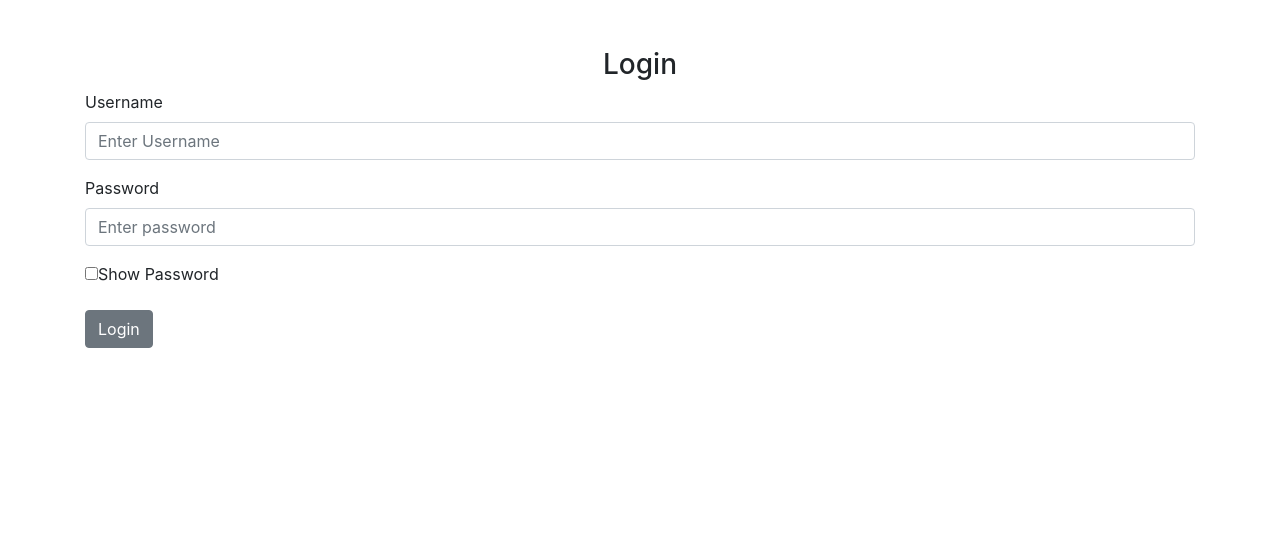
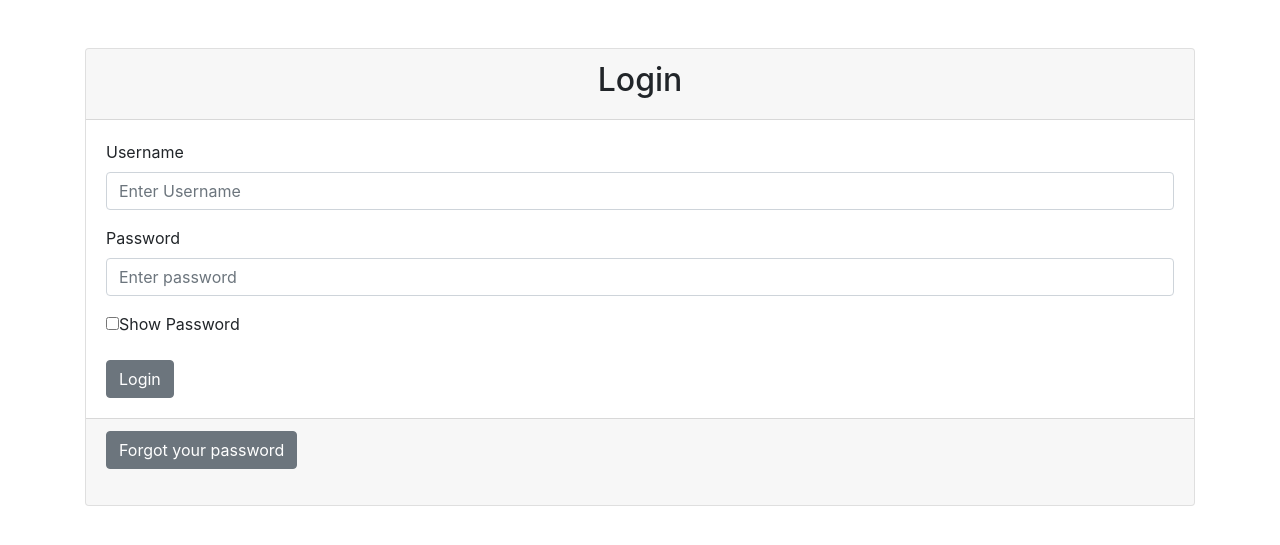
Before and after one commit to CTMFajardo/sarimaforecast, a Flask app: page /login in a window 1280 px wide. Shown: the part 56-601 px from the top of the page. Run offline with Flask 3, Linux system fonts and the light colour scheme; some libraries are stand-ins or nearby versions.

Commit message:
add secret question and answer in html and backend

```diff
--- a/website/auth.py
+++ b/website/auth.py
@@ -30,6 +30,49 @@ def login():
                     return redirect(url_for('views.home'))
                 else:
                     flash('Incorrect password',category='error')
+        if request.form['action'] == 'forgotPass':
+            user_name = request.form.get('forgotPassUsername')
+
+            user = User.query.filter_by(user_name=user_name).first()
+            if user:
+                secret_question = user.secret_question
+                return render_template("login.html", user=current_user, user_name=user_name,
+                                       secret_question=secret_question, adminAcct=adminAcct)
+            else:
+                flash('User not found', category='error')
+        if request.form['action'] == 'secretAnswerConfirm':
+            user_name = request.form.get('forgot_user_name')
+            secret_answer = request.form.get('secret_answer')
+
+            user = User.query.filter_by(user_name=user_name).first()
+            if user:
+                if user.secret_answer == secret_answer:
+                    flash('Secret answer confirmed. You can now reset your password.', category='success')
+                    resetPassword = True
+                    return render_template("login.html", user=current_user, user_name=user_name,
+                                           resetPassword=resetPassword, adminAcct=adminAcct)
+                else:
+                    flash('Incorrect answer', category='error')
+            else:
+                flash('User not found', category='error')
+        if request.form['action'] == 'resetPassword':
+            user_name = request.form.get('reset_user_name')
+            new_password1 = request.form.get('new_password')
+            new_password2 = request.form.get('new_password2')
+
+            user = User.query.filter_by(user_name=user_name).first()
+            if user:
+                if new_password1 != new_password2:
+                    flash('Passwords do not match', category='error')
+                elif len(new_password1) < 6:
+                    flash('Password must be at least 6 characters', category='error')
+                else:
+                    user.password = generate_password_hash(new_password1, method='scrypt')
+                    db.session.commit()
+                    flash('Password reset successfully!', category='success')
+                    return redirect(url_for('auth.login'))
+            else:
+                flash('User not found', category='error')
 
         #not needed due to create_admin function in create.py
         #if request.form['action'] == 'addAcct':
@@ -68,6 +111,8 @@ def createaccount():
             password1 = request.form.get('password1')
             password2 = request.form.get('password2')
             position = request.form.get('position')
+            secret_question = request.form.get('secret_question')
+            secret_answer = request.form.get('secret_answer')
 
             user = User.query.filter_by(user_name=user_name).first()
 
@@ -83,12 +128,16 @@ def createaccount():
                 flash('Password don\'t match', category='error')
             elif len(password1) < 6:
                 flash('Password must be at least 6 characters', category='error')
+            elif len(secret_question) < 4:
+                flash('Secret question must be at least 4 characters', category='error')
+            elif len(secret_answer) < 4:
+                flash('Secret answer must be at least 4 characters', category='error')
             elif position == '---':
                 flash('Position cannot be empty', category='error')
             else:
                 new_user = User(user_name=user_name, first_name=first_name, last_name=last_name,
                             password=generate_password_hash(password1,method='scrypt'),
-                            position=position)
+                            position=position, secret_question=secret_question, secret_answer=secret_answer)
                 db.session.add(new_user)
                 db.session.commit()
                 #login_user(user,remember=True)
--- a/website/templates/login.html
+++ b/website/templates/login.html
@@ -3,8 +3,13 @@
     <br><br><br><br>
     <h1></h1>
 
+    <div class="card">
+      <div class="card-header">
+        <h2 align="center">Login</h2>
+      </div>
+      <div class="card-body">
         <form method="POST">
-        <h3 align="center">Login</h3>
+
           <div class="form-group">
             <label for="user_name">Username</label>
             <input
@@ -29,7 +34,7 @@
           <input type="checkbox" onclick="togglePasswordVisibility('password')">Show Password
           <br>
           <br>
-        <button type="submit" class="btn btn-secondary"  name="action" value="login">Login</button>
+          <button type="submit" class="btn btn-secondary" name="action" value="login">Login</button>
           <br>
           <!--{% if adminAcct == False %}
           <div>
@@ -37,5 +42,125 @@
           </div>
           {% endif %}-->
         </form>
+      </div>
+      <div class="card-footer">
+          <button class="btn btn-secondary" type="button" data-toggle="collapse" data-target="#forgotPassword" aria-expanded="false" aria-controls="collapseExample">
+              Forgot your password
+          </button>
+          <br><br>
+          <div class="collapse" id="forgotPassword">
+            <form method="POST">
+              <div class="form-group">
+                <label for="secret_question">Enter Username</label>
+                <input
+                  type="text"
+                  class="form-control"
+                  id="forgotPassUsername"
+                  name="forgotPassUsername"
+                  placeholder="Username"
+                  required
+                  title="Username is required"
+                />
+                <br>
+                <button type="submit" class="btn btn-secondary" name="action" value="forgotPass">Check account</button>
+                <br>
+
+            </form>
+          </div>
+        </div>
+      </div>
+    </div>
+    <br>
+    {% if secret_question %}
+    <div class="card">
+      <div class="card-header">
+        <h2 align="center">Forgot Password</h2>
+      </div>
+      <div class="card-body">
+        <form method="POST">
+          <div class="form-group">
+            <label for="answer">Username</label>
+            <input
+              type="text"
+              class="form-control"
+              id="forgot_user_name"
+              name="forgot_user_name"
+              value="{{ user_name }}"
+              readonly
+            />
+          </div>
+          <br>
+          <p>Secret Question: {{ secret_question }}</p>
+          <br>
+          <div class="form-group">
+            <label for="secret_answer">Enter your Answer</label>
+            <input
+              type="text"
+              class="form-control"
+              id="secret_answer"
+              name="secret_answer"
+              placeholder="Answer"
+              required
+            />
+          </div>
+          <br>
+          <button type="submit" class="btn btn-secondary" name="action" value="secretAnswerConfirm">Confirm</button>
+          <br>
+        </form>
+      </div>
+    </div>
+    <br>
+    {% endif %}
+
+    <br>
+    {% if resetPassword %}
+    <div class="card">
+      <div class="card-header">
+        <h2 align="center">Reset Password</h2>
+      </div>
+      <div class="card-body">
+        <form method="POST">
+          <div class="form-group">
+            <label for="answer">Username</label>
+            <input
+              type="text"
+              class="form-control"
+              id="reset_user_name"
+              name="reset_user_name"
+              value="{{ user_name }}"
+              readonly
+            />
+          </div>
+          <br>
+          <div class="form-group">
+            <label for="new_password">New Password</label>
+            <input
+              type="password"
+              class="form-control"
+              id="new_password"
+              name="new_password"
+              placeholder="Enter new password"
+              required
+            />
+          </div>
+          <br>
+          <div class="form-group">
+            <label for="confirm">Repeat Password</label>
+            <input
+              type="password"
+              class="form-control"
+              id="new_password2"
+              name="new_password2"
+              placeholder="Repeat password"
+              required
+            />
+          </div>
+          <br>
+          <button type="submit" class="btn btn-secondary" name="action" value="resetPassword">Reset Password</button>
+          <br>
+        </form>
+      </div>
+    </div>
+    {% endif %}
 
     {% endblock %}
```
Also changed, not shown: website/templates/signup.html (+24 -0 lines). Lines whose indentation alone changed are shown as unchanged.
